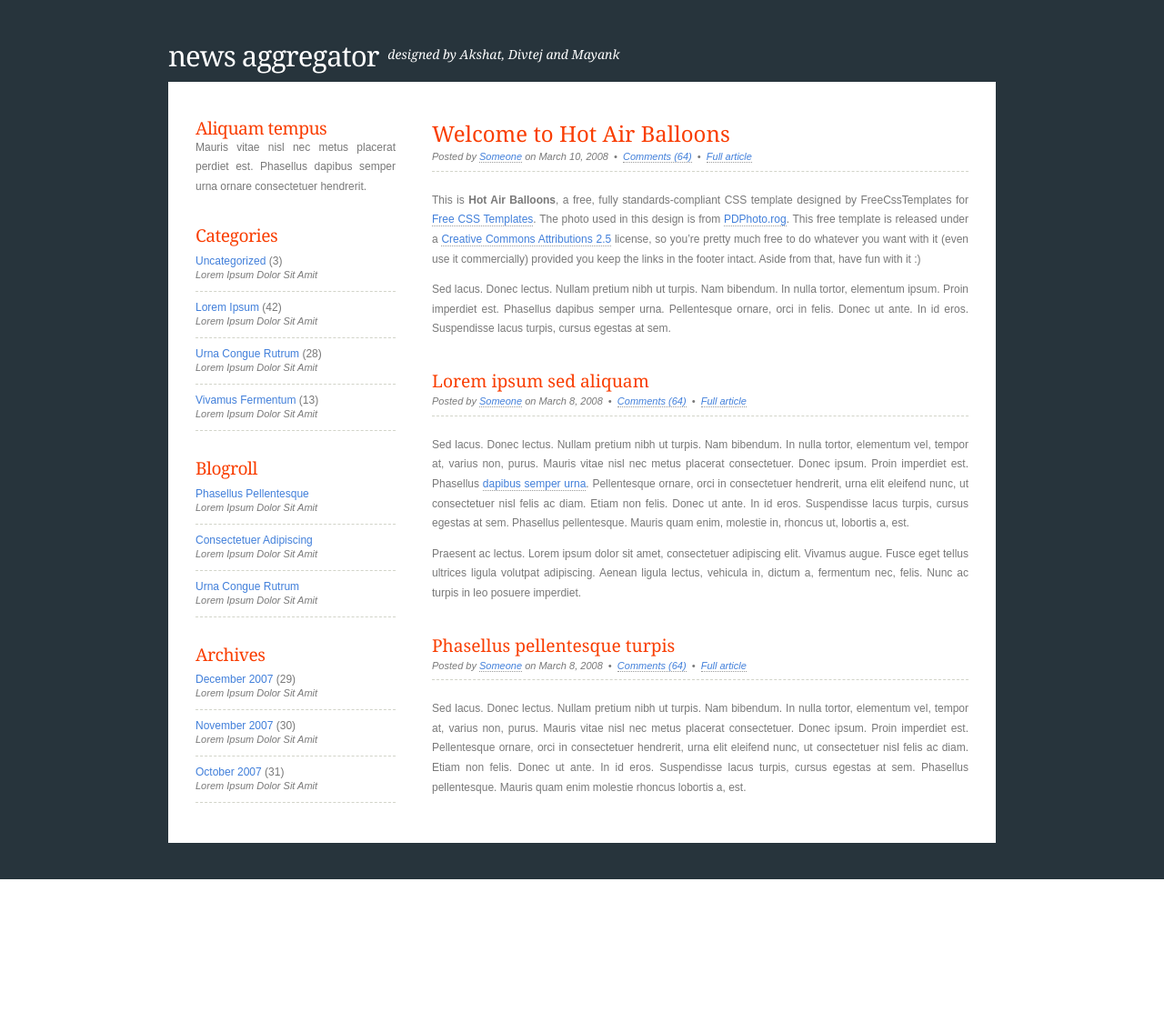
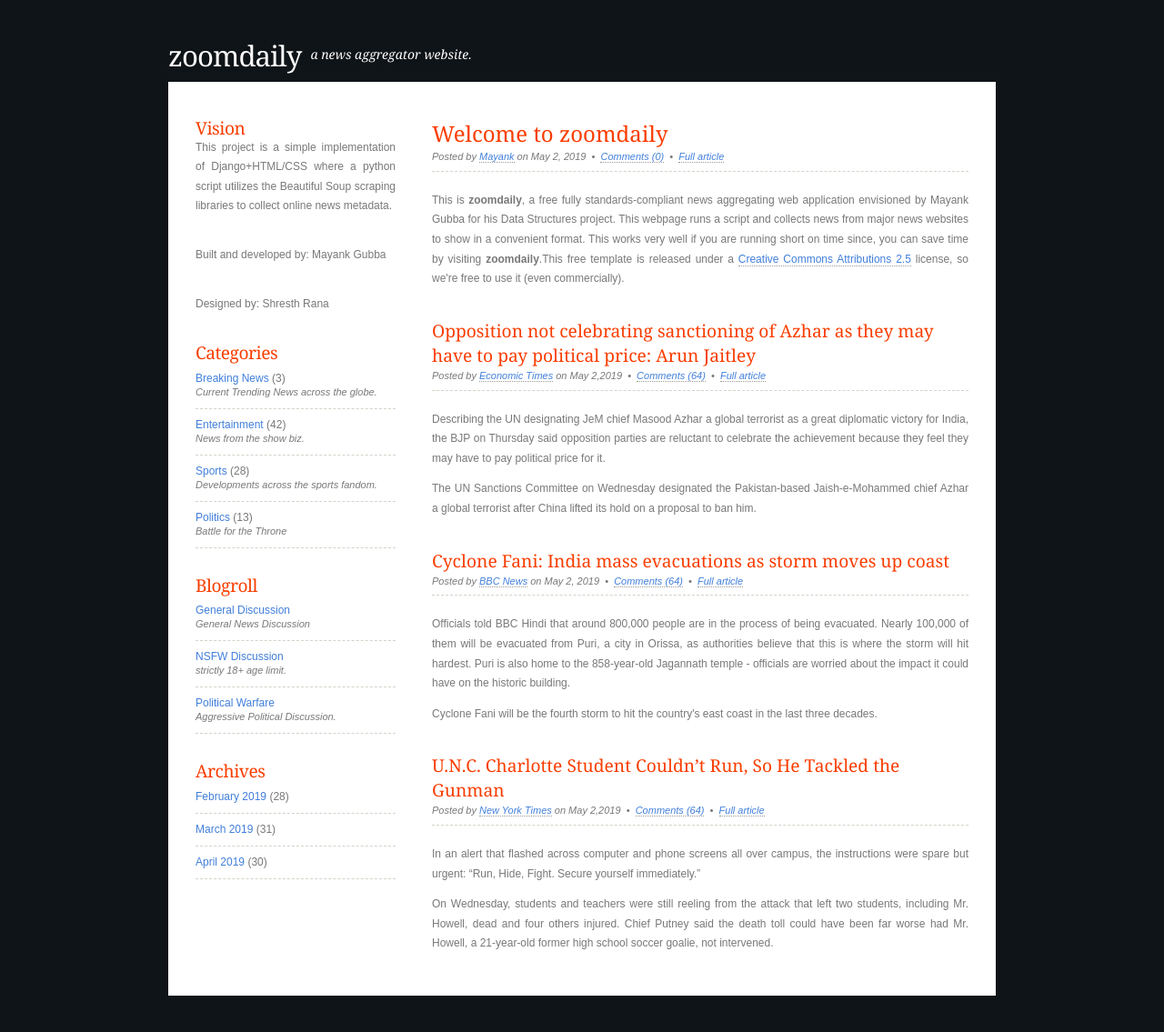
Before and after one commit to mayank-gubba/news-scraper, a Python web app: template pages/pages_project/templates/home.html in a window 1280 px wide. Shown: the whole page at 91% size. Before the commit the page ends 967 px from the top, so only its background shows below. Run offline with Jinja, Linux system fonts and the light colour scheme; the template is opened without the code that fills it, so the values that code supplies are empty.

Commit message:
Add files via upload

```diff
--- a/pages/pages_project/pages/static/pages/style.css
+++ b/pages/pages_project/pages/static/pages/style.css
@@ -7,7 +7,7 @@ Released for free under a Creative Commons Attribution 2.5 License
 
 body {
 	margin: 20px;
-	background: #27343C;
+	background: #0f1418;
 	font-family: Arial, Helvetica, sans-serif;
 	font-size: 12px;
 	color: #787878;
--- a/pages/pages_project/templates/home.html
+++ b/pages/pages_project/templates/home.html
@@ -5,15 +5,15 @@
 <meta name="keywords" content="" />
 <meta name="description" content="" />
 <meta http-equiv="content-type" content="text/html; charset=utf-8" />
-<title>Hot Air Balloons by Free CSS Templates</title>
+<title>zoomdaily</title>
 <link href="static/pages/style.css" rel="stylesheet" type="text/css" media="screen" />
 </head>
 <body>
 <div id="wrapper">
 	<div id="header">
 		<div id="logo">
-			<h1><a href="#">News Aggregator  </a></h1>
-			<p> designed by Akshat, Divtej and Mayank</p>
+			<h1><a href="">zoomdaily  </a></h1>
+			<p> a news aggregator website.</p>
 		</div>
 	</div>
 	<!-- end #header -->
@@ -22,29 +22,37 @@
 	<div id="page">
 		<div id="content">
 			<div class="post">
-				<h1 class="title"><a href="#">Welcome to Hot Air Balloons </a></h1>
-				<p class="meta">Posted by <a href="#">Someone</a> on March 10, 2008
+				<h1 class="title"><a href="#">Welcome to zoomdaily </a></h1>
+				<p class="meta">Posted by <a href="http://www.github.com/mayank-gubba">Mayank</a> on May 2, 2019
+					&nbsp;&bull;&nbsp; <a href="#" class="comments">Comments (0)</a> &nbsp;&bull;&nbsp; <a href="#" class="permalink">Full article</a></p>
+				<div class="entry">
+					<p>This is <strong>zoomdaily</strong>, a free fully standards-compliant news aggregating web application envisioned by Mayank Gubba<a href="http://www.github.com/mayank-gubba"></a> for his Data Structures project. This webpage runs a script and collects news from major news websites to show in a convenient format. This works very well if you are running short on time since, you can save time by visiting <strong>zoomdaily</strong>.This free template is released under a <a href="http://creativecommons.org/licenses/by/2.5/">Creative Commons Attributions 2.5</a> license, so we're free to use it (even commercially).</p></div>
+			</div>
+			<div class="post">
+				<h2 class="title"><a href="#">Opposition not celebrating sanctioning of Azhar as they may have to pay political price: Arun Jaitley</a></h2>
+				<p class="meta">Posted by <a href="#">Economic Times</a> on May 2,2019
 					&nbsp;&bull;&nbsp; <a href="#" class="comments">Comments (64)</a> &nbsp;&bull;&nbsp; <a href="#" class="permalink">Full article</a></p>
 				<div class="entry">
-					<p>This is <strong>Hot Air Balloons</strong>, a free, fully standards-compliant CSS template designed by FreeCssTemplates<a href="http://www.nodethirtythree.com/"></a> for <a href="http://www.freecsstemplates.org/">Free CSS Templates</a>. The photo used in this design is from <a href="http://www.pdphoto.org/">PDPhoto.rog</a>. This free template is released under a <a href="http://creativecommons.org/licenses/by/2.5/">Creative Commons Attributions 2.5</a> license, so you’re pretty much free to do whatever you want with it (even use it commercially) provided you keep the links in the footer intact. Aside from that, have fun with it :)</p>
-					<p>Sed lacus. Donec lectus. Nullam pretium nibh ut turpis. Nam bibendum. In nulla tortor, elementum ipsum. Proin imperdiet est. Phasellus dapibus semper urna. Pellentesque ornare, orci in felis. Donec ut ante. In id eros. Suspendisse lacus turpis, cursus egestas at sem.</p>
+					<p> Describing the UN designating JeM chief Masood Azhar a global terrorist as a great diplomatic victory for India, the BJP on Thursday said opposition parties are reluctant to celebrate the achievement because they feel they may have to pay political price for it.</p>
+					<p>The UN Sanctions Committee on Wednesday designated the Pakistan-based Jaish-e-Mohammed chief Azhar a global terrorist after China lifted its hold on a proposal to ban him.</p>
 				</div>
 			</div>
 			<div class="post">
-				<h2 class="title"><a href="#">Lorem ipsum sed aliquam</a></h2>
-				<p class="meta">Posted by <a href="#">Someone</a> on March 8, 2008
+				<h2 class="title"><a href="#">Cyclone Fani: India mass evacuations as storm moves up coast</a></h2>
+				<p class="meta">Posted by <a href="#">BBC News</a> on May 2, 2019
 					&nbsp;&bull;&nbsp; <a href="#" class="comments">Comments (64)</a> &nbsp;&bull;&nbsp; <a href="#" class="permalink">Full article</a></p>
 				<div class="entry">
-					<p>Sed lacus. Donec lectus. Nullam pretium nibh ut turpis. Nam bibendum. In nulla tortor, elementum vel, tempor at, varius non, purus. Mauris vitae nisl nec metus placerat consectetuer. Donec ipsum. Proin imperdiet est. Phasellus <a href="#">dapibus semper urna</a>. Pellentesque ornare, orci in consectetuer hendrerit, urna elit eleifend nunc, ut consectetuer nisl felis ac diam. Etiam non felis. Donec ut ante. In id eros. Suspendisse lacus turpis, cursus egestas at sem. Phasellus pellentesque. Mauris quam enim, molestie in, rhoncus ut, lobortis a, est.</p>
-					<p>Praesent ac lectus. Lorem ipsum dolor sit amet, consectetuer adipiscing elit. Vivamus augue. Fusce eget tellus ultrices ligula volutpat adipiscing. Aenean ligula lectus, vehicula in, dictum a, fermentum nec, felis. Nunc ac turpis in leo posuere imperdiet.</p>
+					<p>Officials told BBC Hindi that around 800,000 people are in the process of being evacuated. Nearly 100,000 of them will be evacuated from Puri, a city in Orissa, as authorities believe that this is where the storm will hit hardest. Puri is also home to the 858-year-old Jagannath temple - officials are worried about the impact it could have on the historic building.</p>
+					<p>Cyclone Fani will be the fourth storm to hit the country's east coast in the last three decades. </p>
 				</div>
 			</div>
 			<div class="post">
-				<h2 class="title"><a href="#">Phasellus pellentesque turpis </a></h2>
-				<p class="meta">Posted by <a href="#">Someone</a> on March 8, 2008
+				<h2 class="title"><a href="#">U.N.C. Charlotte Student Couldn’t Run, So He Tackled the Gunman</a></h2>
+				<p class="meta">Posted by <a href="#">New York Times</a> on May 2,2019
 					&nbsp;&bull;&nbsp; <a href="#" class="comments">Comments (64)</a> &nbsp;&bull;&nbsp; <a href="#" class="permalink">Full article</a></p>
 				<div class="entry">
-					<p>Sed lacus. Donec lectus. Nullam pretium nibh ut turpis. Nam bibendum. In nulla tortor, elementum vel, tempor at, varius non, purus. Mauris vitae nisl nec metus placerat consectetuer. Donec ipsum. Proin imperdiet est. Pellentesque ornare, orci in consectetuer hendrerit, urna elit eleifend nunc, ut consectetuer nisl felis ac diam. Etiam non felis. Donec ut ante. In id eros. Suspendisse lacus turpis, cursus egestas at sem. Phasellus pellentesque. Mauris quam enim molestie  rhoncus lobortis a, est.</p>
+					<p> In an alert that flashed across computer and phone screens all over campus, the instructions were spare but urgent: “Run, Hide, Fight. Secure yourself immediately.”</p>
+					<p>On Wednesday, students and teachers were still reeling from the attack that left two students, including Mr. Howell, dead and four others injured. Chief Putney said the death toll could have been far worse had Mr. Howell, a 21-year-old former high school soccer goalie, not intervened.</p>
 				</div>
 			</div>
 		</div>
@@ -52,32 +60,36 @@
 		<div id="sidebar">
 			<ul>
 				<li>
-					<h2>Aliquam tempus</h2>
-					<p>Mauris vitae nisl nec metus placerat perdiet est. Phasellus dapibus semper urna ornare consectetuer hendrerit.</p>
+					<h2>Vision</h2>
+					<p>This project is a simple implementation of Django+HTML/CSS where a
+						python script utilizes the Beautiful Soup scraping libraries to collect online news metadata.
+				 </p>
+				 <p>Built and developed by: Mayank Gubba</p>
+				 <p>Designed by: Shresth Rana</p>
 				</li>
 				<li>
 					<h2>Categories</h2>
 					<ul>
-						<li><a href="#">Uncategorized</a> (3)<span>Lorem Ipsum Dolor Sit Amit</span></li>
-						<li><a href="#">Lorem Ipsum</a> (42)<span>Lorem Ipsum Dolor Sit Amit</span></li>
-						<li><a href="#">Urna Congue Rutrum</a> (28)<span>Lorem Ipsum Dolor Sit Amit</span> </li>
-						<li><a href="#">Vivamus Fermentum</a> (13)<span>Lorem Ipsum Dolor Sit Amit</span> </li>
+						<li><a href="#">Breaking News</a> (3)<span>Current Trending News across the globe.</span></li>
+						<li><a href="#">Entertainment</a> (42)<span>News from the show biz.</span></li>
+						<li><a href="#">Sports </a> (28)<span>Developments across the sports fandom.</span> </li>
+						<li><a href="#">Politics</a> (13)<span>Battle for the Throne</span> </li>
 					</ul>
 				</li>
 				<li>
 					<h2>Blogroll</h2>
 					<ul>
-						<li><a href="#">Phasellus Pellentesque</a><span>Lorem Ipsum Dolor Sit Amit</span> </li>
-						<li><a href="#">Consectetuer Adipiscing</a><span>Lorem Ipsum Dolor Sit Amit</span> </li>
-						<li><a href="#">Urna Congue Rutrum</a><span>Lorem Ipsum Dolor Sit Amit</span> </li>
+						<li><a href="#">General Discussion</a><span>General News Discussion</span> </li>
+						<li><a href="#">NSFW Discussion</a><span>strictly 18+ age limit.</span> </li>
+						<li><a href="#">Political Warfare</a><span>Aggressive Political Discussion.</span> </li>
 					</ul>
 				</li>
 				<li>
 					<h2>Archives</h2>
 					<ul>
-						<li><a href="#">December 2007</a>&nbsp;(29)<span>Lorem Ipsum Dolor Sit Amit</span></li>
-						<li><a href="#">November 2007</a>&nbsp;(30)<span>Lorem Ipsum Dolor Sit Amit</span></li>
-						<li><a href="#">October 2007</a>&nbsp;(31)<span>Lorem Ipsum Dolor Sit Amit</span></li>
+						<li><a href="#">February 2019</a>&nbsp;(28)</li>
+						<li><a href="#">March 2019</a>&nbsp;(31)</li>
+						<li><a href="#">April 2019</a>&nbsp;(30)</li>
 					</ul>
 				</li>
 			</ul>
```
